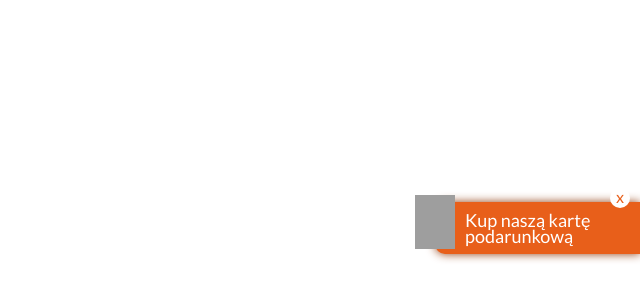
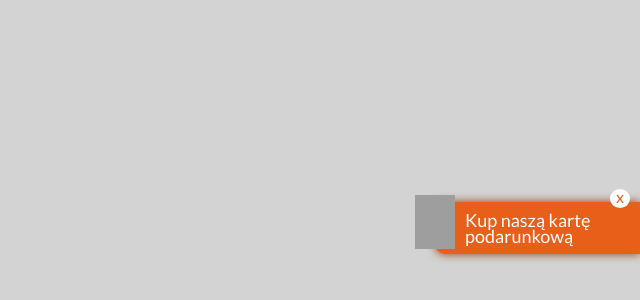
Before and after one commit to scrafter/bontande-partner-script, a plain HTML site: page index.html in a window 1280 px wide. Shown: the part 496-796 px from the top of the page, without its empty margins (640-1280 px from the left). Drawn offline with Linux system fonts and the light colour scheme; grey boxes are pictures that could not be loaded.

Commit message:
close button styling improvements part.2

```diff
--- a/index.html
+++ b/index.html
@@ -2,8 +2,13 @@
     <head>
         <meta charset="utf-8">
         <title>test</title>
+        <style>
+            body {
+                background-color: lightgray;
+            }
+        </style>
     </head>
     <body>
-    <script data-website="https://bontande.com" src="script.js"></script>
+        <script data-website="https://bontande.com" src="script.js"></script>
     </body>
 </html>
--- a/script.js
+++ b/script.js
@@ -44,9 +44,7 @@ const getButtonHtml = (link, buttonText, seoText, marginBottom = 0) => `
           cursor: pointer;
           text-shadow: 0 0 5px #FFFFFF;
           z-index: 9999999999;
-          padding-bottom: 3px;
-          height: 20px;
-          width: 20px;
+          padding: 0 6px 3px 6px;
         }
 
         #bontande-promo {
```
Also changed, not shown: script.min.js.
